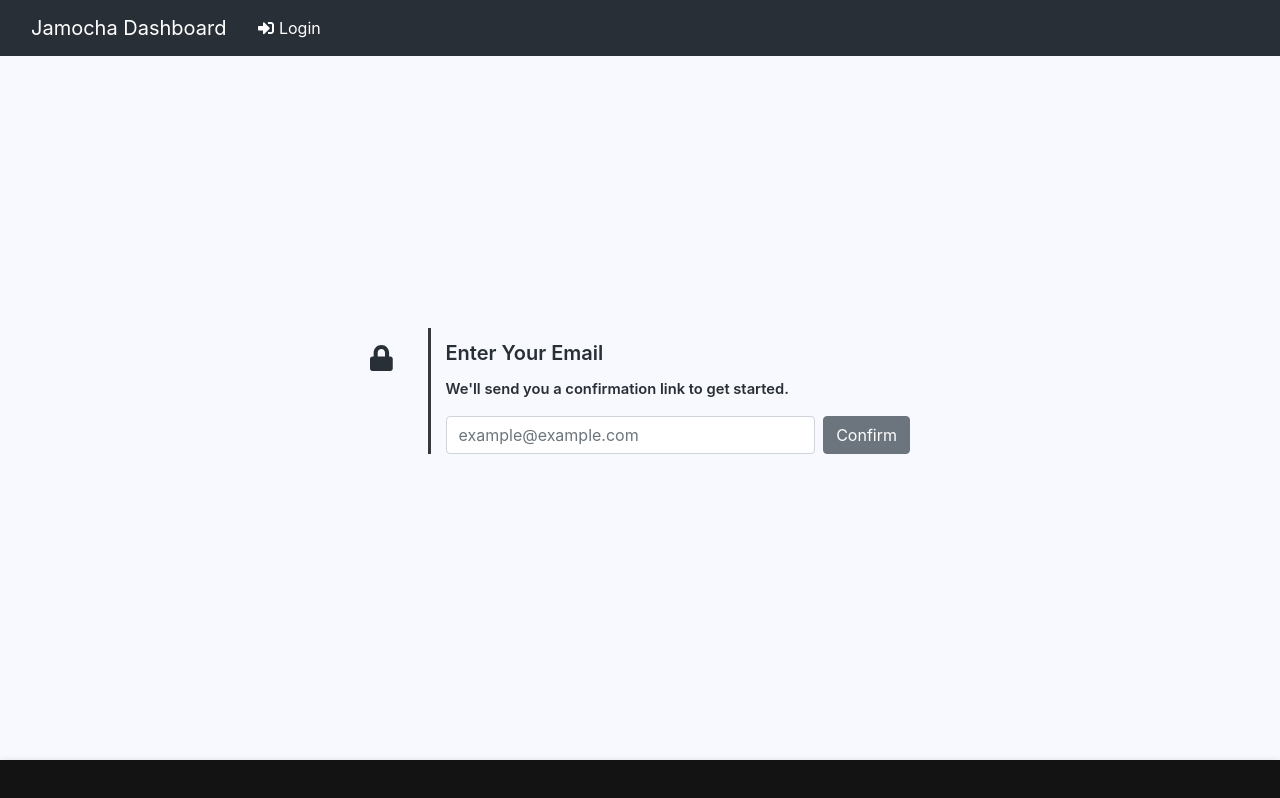
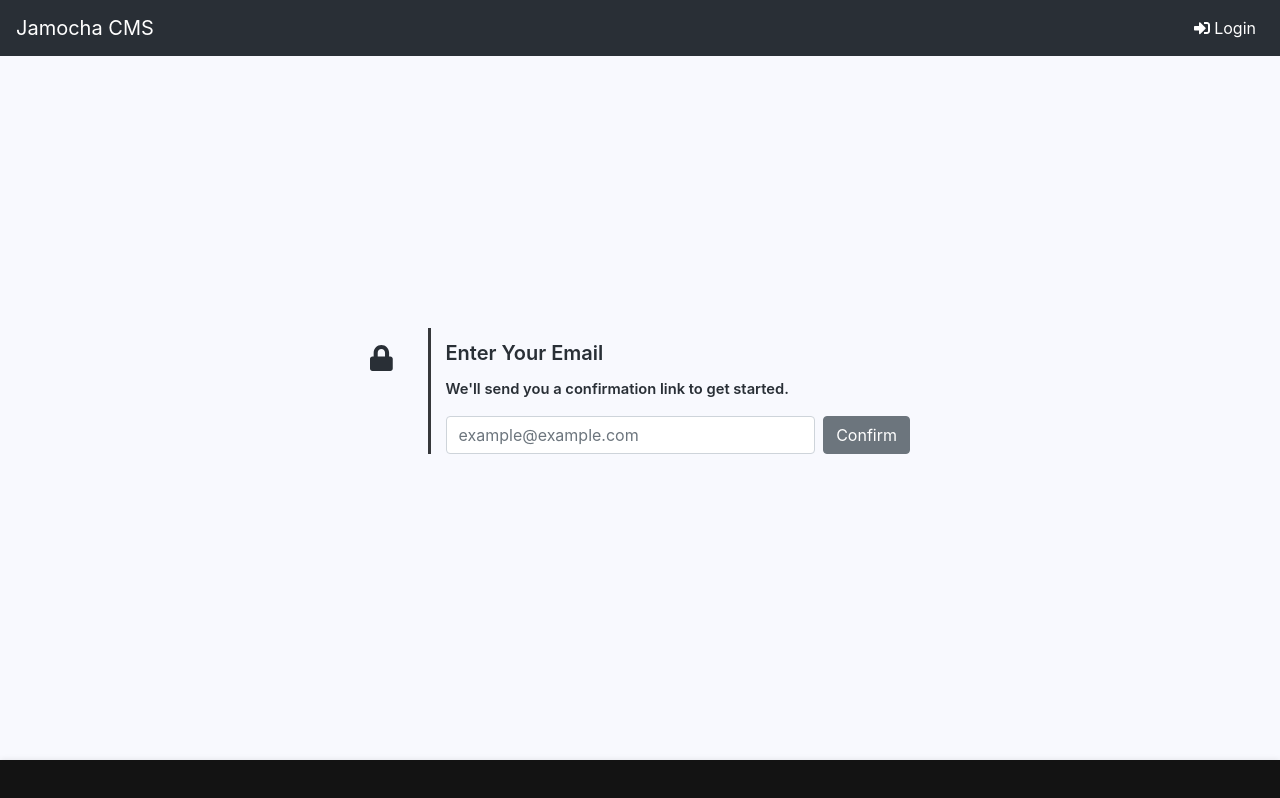
Before and after one commit to jamochamedia/client-cms-Contentful, a React (Create React App) app: page /login in a window 1280 px wide. Built offline with nearby package versions, Linux system fonts and the light colour scheme; no server answers; what auth0-js, redux-immutable-state-invariant would draw is missing.

Commit message:
added nav styles

```diff
--- a/src/app/components/Header.js
+++ b/src/app/components/Header.js
@@ -1,31 +1,23 @@
 import React from "react";
-import { Container, Row, NavbarBrand, Navbar, NavLink } from "reactstrap";
+import {
+  NavbarBrand,
+  Navbar,
+  NavLink,
+  NavbarToggler,
+  Collapse,
+  NavItem,
+  Nav
+} from "reactstrap";
 import { FontAwesomeIcon } from "@fortawesome/react-fontawesome";
 
-import { logout, areAuthItemsSet, userHasScopes } from "../../utils/Auth/Auth";
-
-const textStyle = {
-  color: "white",
-  textDecoration: "none",
-  "& a:focus": {
-    textDecoration: "none"
-  },
-  "& a:hover": {
-    textDecoration: "none"
-  },
-  "& a:visited": {
-    textDecoration: "none"
-  },
-  "& a:link": {
-    textDecoration: "none"
-  },
-  "& a:active": {
-    textDecoration: "none"
-  }
-};
+import { logout, areAuthItemsSet } from "../../utils/Auth/Auth";
 
 const NavStyle = {
   backgroundColor: "#292f36"
+};
+
+const NavLinkStyle = {
+  cursor: "pointer"
 };
 
 const white = {
@@ -33,22 +25,31 @@ const white = {
 };
 
 class Header extends React.Component {
+  constructor(props) {
+    super(props);
+
+    this.toggle = this.toggle.bind(this);
+    this.state = {
+      isOpen: false
+    };
+  }
+  toggle() {
+    this.setState({
+      isOpen: !this.state.isOpen
+    });
+  }
   render() {
     return (
-      <Navbar style={NavStyle}>
-        <Container fluid>
-          <Row noGutters>
-            <NavbarBrand style={textStyle} href="/">
-              Jamocha Dashboard
-            </NavbarBrand>
+      <div>
+        <Navbar style={NavStyle} dark expand="md">
+          <NavbarBrand href="/">Jamocha CMS</NavbarBrand>
+          <NavbarToggler onClick={this.toggle} />
+          <Collapse isOpen={this.state.isOpen} navbar>
+            <Nav className="ml-auto" navbar>
+              <NavItem style={NavLinkStyle}>
                 {areAuthItemsSet() && (
                   <NavLink style={white} onClick={() => logout()}>
                     <FontAwesomeIcon icon="sign-in-alt" /> Logout
-              </NavLink>
-            )}
-            {areAuthItemsSet() && userHasScopes(["admin:all"]) && (
-              <NavLink style={white} onClick={() => logout()}>
-                ADMIN!!!!
                   </NavLink>
                 )}
                 {!areAuthItemsSet() && (
@@ -56,9 +57,11 @@ class Header extends React.Component {
                     <FontAwesomeIcon icon="sign-in-alt" /> Login
                   </NavLink>
                 )}
-          </Row>
-        </Container>
+              </NavItem>
+            </Nav>
+          </Collapse>
         </Navbar>
+      </div>
     );
   }
 }
--- a/src/app/routes/Home.js
+++ b/src/app/routes/Home.js
@@ -9,7 +9,7 @@ import EditorContentTracker from "../components/Tables/Content/EditorContentTrac
 import ClientList from "../components/Tables/Clients/ClientList";
 import InvoiceHomeTracker from "../components/Tables/Invoices/InvoiceHomeTracker";
 
-import { areAuthItemsSet } from "../../utils/Auth/Auth";
+import { areAuthItemsSet, userHasScopes } from "../../utils/Auth/Auth";
 
 const ContentWrapper = styled.div`
   padding: 20px;
@@ -54,6 +54,7 @@ class Home extends Component {
                   <FontAwesomeIcon style={mr20} icon="home" /> Admin Dashboard
                 </H2>
                 <EditorContentTracker />
+                {areAuthItemsSet() && userHasScopes(["admin:all"]) && (
                   <Row>
                     <Col lg="5" style={m20}>
                       <ClientList />
@@ -62,6 +63,7 @@ class Home extends Component {
                       <InvoiceHomeTracker />
                     </Col>
                   </Row>
+                )}
               </ContentWrapper>
             </Container>
           </BgPrimary>
--- a/src/utils/Auth/Auth.js
+++ b/src/utils/Auth/Auth.js
@@ -3,7 +3,7 @@ import config from "./config";
 // import localConfig from "./localConfig";
 import hostedConfig from "./hostedConfig";
 
-const requestedScopes = "openid profile content:editor admin:all";
+const requestedScopes = "openid profile";
 
 const auth0Client = new Auth0.WebAuth({
   domain: config.auth0.domain,
@@ -82,13 +82,11 @@ export function setSession(result) {
 
   const scopes = result.scope || requestedScopes || "";
   localStorage.setItem("scopes", scopes);
+  // console.log("scopes: " + scopes);
 
-  console.log("set session");
-}
-
-export function setScopes(result) {
-  const scopes = result.scope || requestedScopes || "";
-  localStorage.setItem("scopes", scopes);
+  // console.log("set session");
+  // console.log(result.scope);
+  // console.log(result);
 }
 
 export function userHasScopes(scopes) {
```
Also changed, not shown: 1 other file (tests, documents, lock files or other folders). Lines whose indentation alone changed are shown as unchanged.
